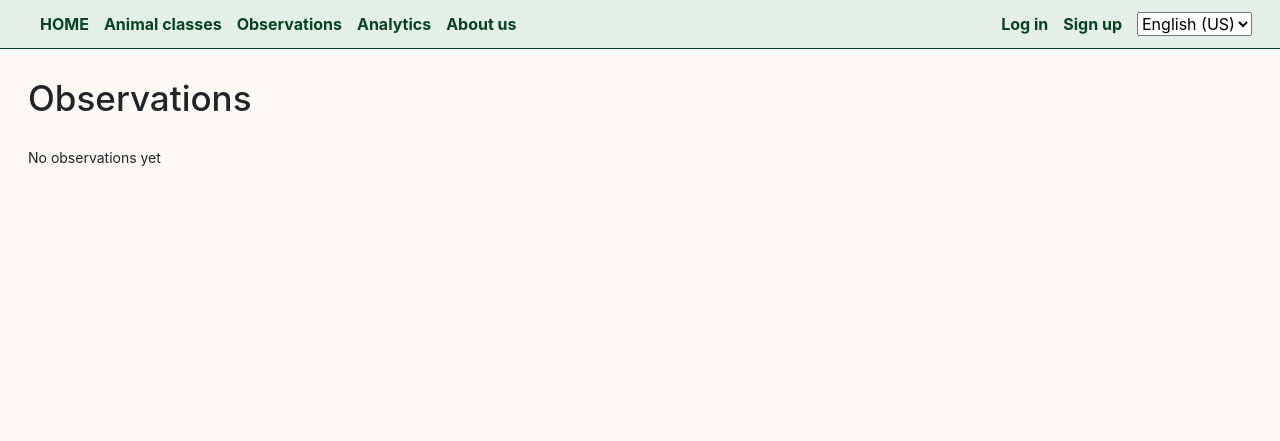
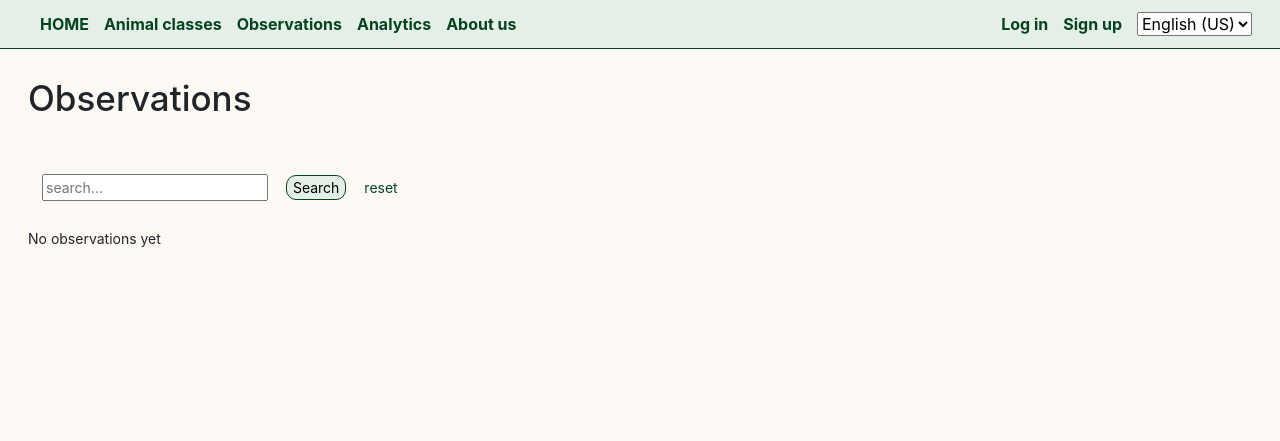
Before and after one commit to reinikeda/fauna_observation, a Django app: page /observations/ in a window 1280 px wide. Shown: the part 301-742 px from the top of the page. Run offline with Django 4.2, Linux system fonts and the light colour scheme; data that the repository does not hold is empty; some libraries are stand-ins or nearby versions.

Commit message:
changed possition of search field

```diff
--- a/faunaround/faunaweb/templates/faunaweb/observation.html
+++ b/faunaround/faunaweb/templates/faunaweb/observation.html
@@ -3,8 +3,8 @@
 {% block title %}{{ block.super }}{% endblock title %}
 {% block content %}
 <h1>{% trans 'observations'|capfirst %}</h1>
+{% include 'faunaweb/includes/search.html' %}
 {% if observation_list %}
-{% include 'faunaweb/includes/search.html' %}
 {% include 'faunaweb/includes/paginator_next.html' %}
 <h3>{% trans 'all observers already spotted'|capfirst %} {{ species_count }} {% trans 'of'|lower %} {{ total_species_count }} {% trans 'species'|lower %}</h3>
 <table class="observation-table">
--- a/faunaround/faunaweb/templates/faunaweb/user_observation.html
+++ b/faunaround/faunaweb/templates/faunaweb/user_observation.html
@@ -3,8 +3,8 @@
 {% block title %}{{ block.super }}{% endblock title %}
 {% block content %}
 <h1>{% trans 'my observations'|capfirst %}</h1>
+{% include 'faunaweb/includes/search.html' %}
 {% if user_observation_list %}
-{% include 'faunaweb/includes/search.html' %}
 {% include 'faunaweb/includes/paginator_next.html' %}
 <h3>{% trans 'you already spotted'|capfirst %} {{ species_count }} {% trans 'of'|lower %} {{ total_species_count }} {% trans 'species'|lower %}</h3>
 <table class="observation-table">
```
